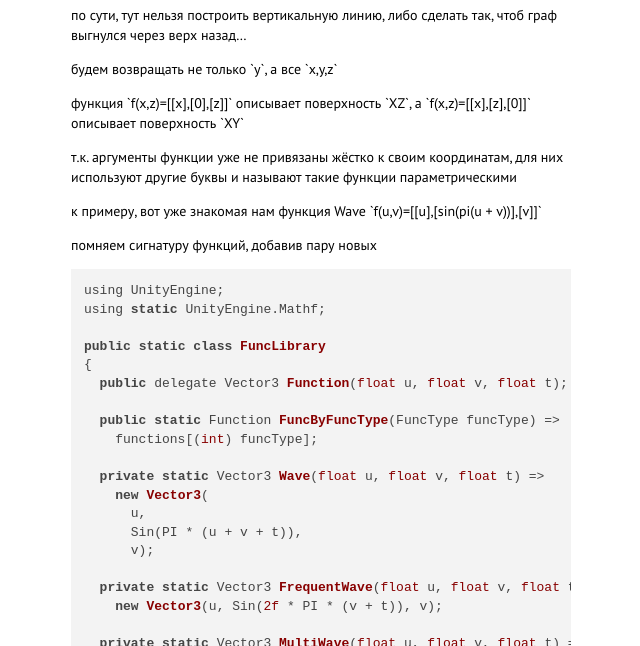
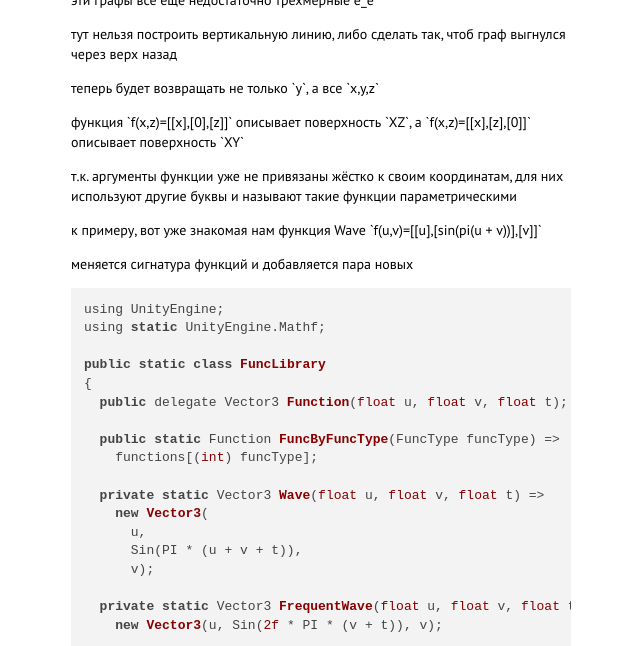
Before and after one commit to dOvObu/dOvObu.github.io, a Jekyll site: the page built from _posts/2022-02-12-plot.md, in a window 1280 px wide and 900 px high, scrolled down 8134 px, cut to the strip 254-900 px from the top of the window. Shown: the whole strip, without its empty margins (319-959 px from the left). Built offline with Jekyll 4.4.1, drawn with Linux system fonts in a browser that asks for light colours; nearby versions of some CDN libraries; some of the changed text lies outside the part shown.

Commit message:
Update 2022-02-12-plot.md

````diff
--- a/_posts/2022-02-12-plot.md
+++ b/_posts/2022-02-12-plot.md
@@ -55,7 +55,7 @@ public class Graph : MonoBehaviour {
 
 ![image](https://user-images.githubusercontent.com/43134602/153727666-f01fcae1-350d-4d19-a788-de12e0bbbc27.png)
 
-а дальше, на прифаб точки просто добавляется материал с шейдером, цвет которого зависит от высоты объекта в пространстве
+а теперь, в прифаб точки добавляется материал с шейдером, цвет которого зависит от высоты объекта в пространстве
 
 ```
 Shader "Unlit/Plot"
@@ -229,9 +230,9 @@ public class Graph : MonoBehaviour {
 
 клёво
 
-теперь сделаем граф трёхмерным
+теперь граф станет трёхмерным
 
-в шейдере добавляем зависимость цвета от положения в пространстве
+в шейдере добавляется зависимость цвета от положения в пространстве
 
 ```
 Shader "Unlit/Plot"
@@ -278,7 +279,7 @@ Shader "Unlit/Plot"
 }
 ```
 
-в функциях добавляем зависимость от z
+в функциях добавляется зависимость от \\{Z\\}
 
 ```
 using static UnityEngine.Mathf;
@@ -388,9 +389,9 @@ public class Graph : MonoBehaviour
 
 эти графы всё ещё недостаточно трёхмерные e_e
 
-по сути, тут нельзя построить вертикальную линию, либо сделать так, чтоб граф выгнулся через верх назад...
+тут нельзя построить вертикальную линию, либо сделать так, чтоб граф выгнулся через верх назад
 
-будем возвращать не только \\{y\\}, а все \\{x,y,z\\}
+теперь будет возвращать не только \\{y\\}, а все \\{x,y,z\\}
 
 функция \\{f(x,z)=[[x],[0],[z]]\\} описывает поверхность \\{XZ\\}, а \\{f(x,z)=[[x],[z],[0]]\\} описывает поверхность \\{XY\\}
 
@@ -399,7 +400,7 @@ public class Graph : MonoBehaviour
 к примеру, вот уже знакомая нам функция `Wave`
 \\{f(u,v)=[[u],[sin(pi(u + v))],[v]]\\}
 
-помняем [сигнатуру](https://ru.wikipedia.org/wiki/API#%D0%A1%D0%B8%D0%B3%D0%BD%D0%B0%D1%82%D1%83%D1%80%D0%B0_%D1%84%D1%83%D0%BD%D0%BA%D1%86%D0%B8%D0%B8) функций, добавив пару новых
+меняется [сигнатура](https://ru.wikipedia.org/wiki/API#%D0%A1%D0%B8%D0%B3%D0%BD%D0%B0%D1%82%D1%83%D1%80%D0%B0_%D1%84%D1%83%D0%BD%D0%BA%D1%86%D0%B8%D0%B8) функций и добавляется пара новых
 
 ```
 using UnityEngine;
````
Also changed, not shown: other parts of _posts/2022-02-12-plot.md (+4 -3 lines).
